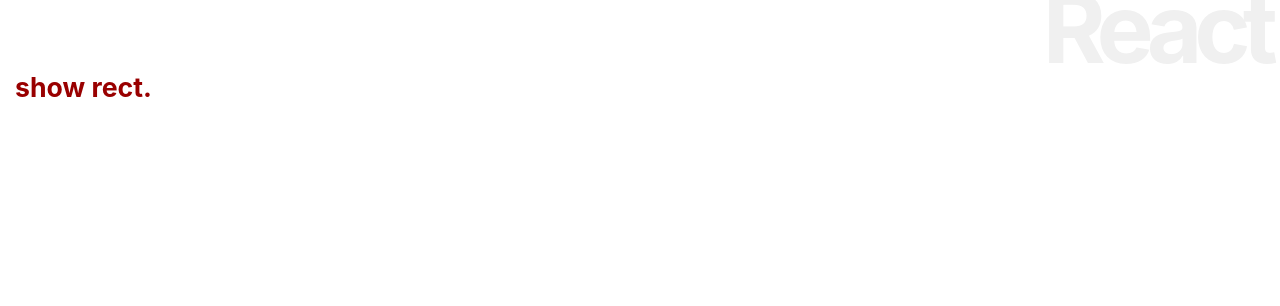
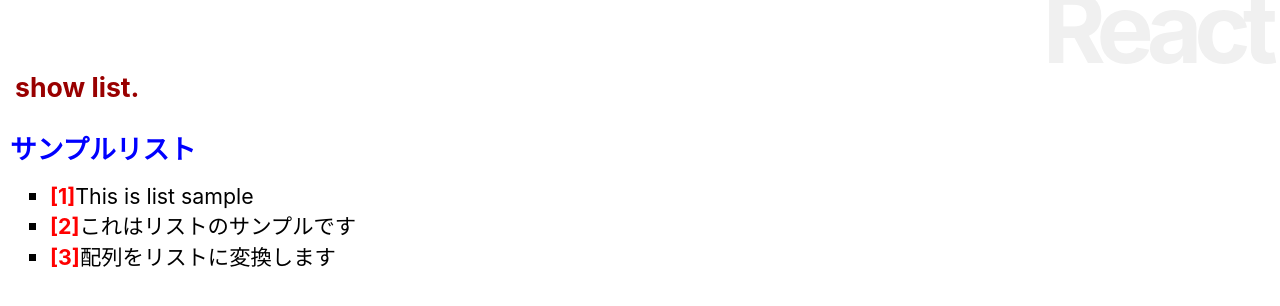
Before and after one commit to kagunyan25/react_study, a React (Create React App) app in the folder react_app/: page / in a window 1280 px wide. Shown: the top 306 px of the page. Built offline with nearby package versions, Linux system fonts and the light colour scheme; the HTML template or start-up script is replaced by a standard one.

Commit message:
3-3ステートを使いこなそう/リスト表示コンポーネント

```diff
--- a/react_app/src/App.js
+++ b/react_app/src/App.js
@@ -3,8 +3,12 @@
 import './App.css';
 import Rect from './Rect';
 
-class App extends Component {
-  data=[];//配列を保管するプロパティ　doActionでクリックした位置の情報を追加する.
+class App extends Component {//表示のベースとなるコンポーネント
+  data=[
+    "This is list sample",
+    "これはリストのサンプルです",
+    "配列をリストに変換します"
+  ];
 
   msgStyle = {
     fontSize:"20pt",
@@ -13,52 +17,69 @@
     padding:"5px",
   }
 
-  area = {
-    width:"500px",
-    height:"500px",
-    padding:"1px solid blue",
-  }
 
   constructor(props){
     super(props);
     this.state={//あくまでステートの初期化
       list:this.data
     };
-    this.doAction=this.doAction.bind(this);
   }
-
-    doAction(e){
-      let x=e.pageX;//ページの左上からクリックした地点までの距離
-      let y=e.pageY;//同様
-      this.data.push({x:x,y:y});//{x:横位置,y:縦位置}をthis.dataにpushで追加
-      this.setState({
-        list:this.data//listステートに設定
-      });
-    }
-
-    draw(d){
-      let s={
-        position:"absolute",
-        left:(d.x-25)+"px",
-        top:(d.y-25)+"px",
-        width:"50px",
-        height:"50px",
-        backgroundColor:"#66f3",
-      };
-      return <div style={s}></div>
-    }
-
 
   render(){
     return <div>
       <h1>React</h1>
-      <h2 style={this.msgStyle}>show rect.</h2>
-      <div style={this.area} onClick={this.doAction}>
-        {this.data.map((value)=>this.draw(value))}
-      </div>
+      <h2 style={this.msgStyle}>show list.</h2>
+      <List title="サンプルリスト" data={this.data}/>
     </div>;
+    }
   }
-}
 
+  class List extends Component{//リスト全体をまとめて表示するコンポーネント
+    number =1;
+
+    title={
+      fontSize:"20pt",
+      fontWeight:"bold",
+      color:"blue",
+    };
+
+    render(){
+      let data=this.props.data;
+      return(
+        <div>
+          <p style={this.title}>{this.props.title}</p>
+          <ul>
+            {data.map((item)=>
+            <Item number={this.number++} value={item}
+            key={this.number}/>
+            )}
+          </ul>
+        </div>
+      );
+    }
+  }
+
+  class Item extends Component{//リストの各項目を表示するコンポーネント
+    li={
+      listStyleType:"square",
+      fontSize:"16pt",
+      color:"#06",
+      margin:"0px",
+      padding:"0px",
+    }
+    num={
+      fontWeight:"bold",
+      color:"red"
+    }
+
+    render(){
+      return (
+        <li style={this.li}>
+          <span style={this.num}>[{this.props.number}]</span>
+          {this.props.value}
+        </li>
+      );
+    }
+  }
 
 export default App;//class Appを使えるようにエクスポートしておく
```
